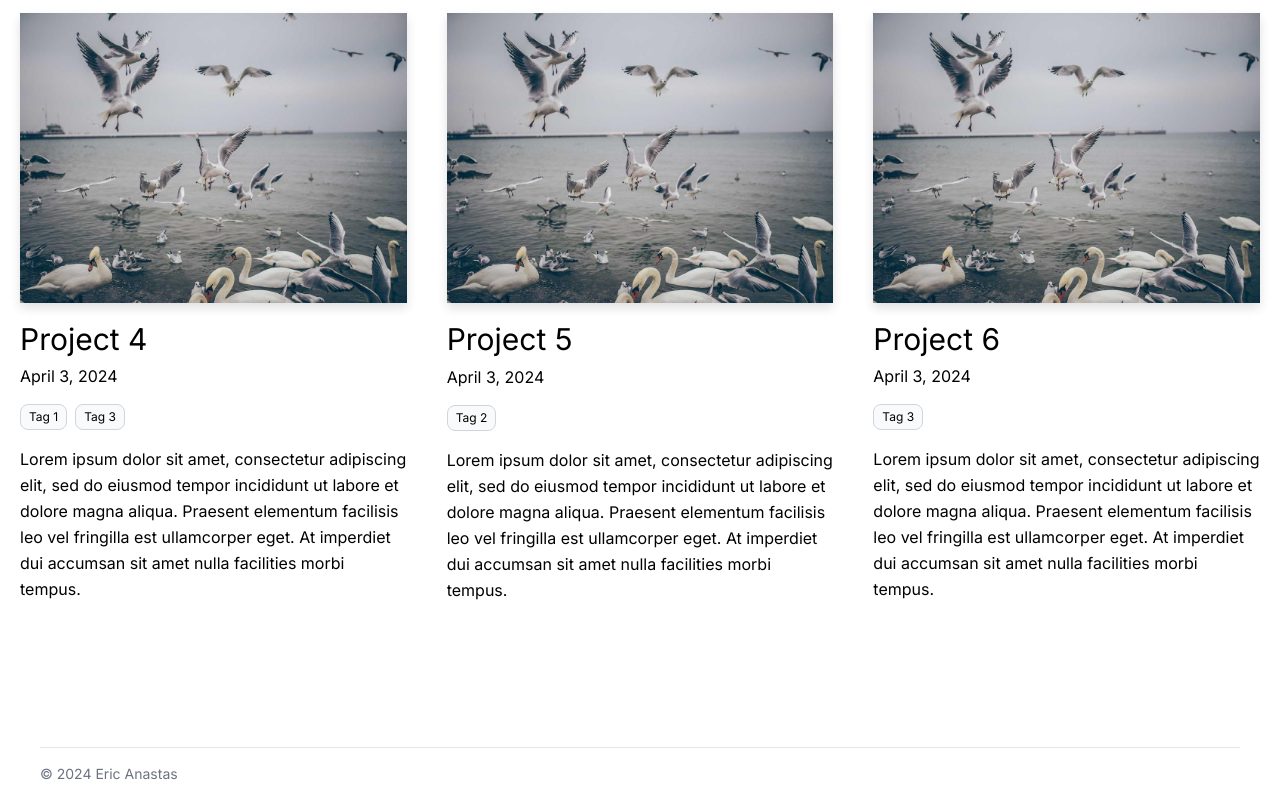
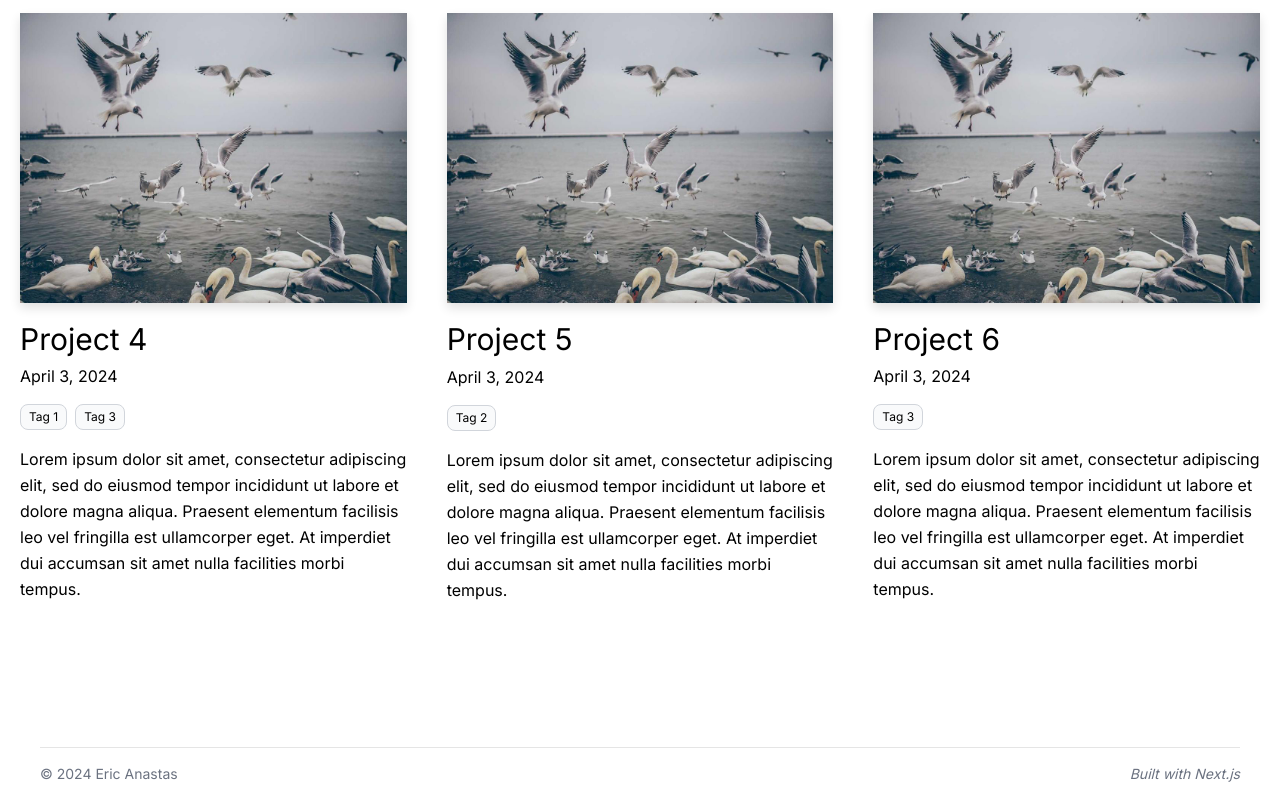
Before and after one commit to ericanastas/ericanastas.com, a Next.js app: page / in a window 1280 px wide. Shown: the part 744-1544 px from the top of the page. Built offline with nearby package versions, Linux system fonts and the light colour scheme.

Commit message:
Added built with next.js to footer #3

```diff
--- a/src/app/_components/footer.tsx
+++ b/src/app/_components/footer.tsx
@@ -8,9 +8,19 @@ export function Footer() {
     <footer>
       <Container>
         <hr className="border-neutral-200 mt-28 mb-4" />
-        <span className="block text-sm text-gray-500 text-left dark:text-gray-400 mb-4">
-          © {YEAR} Eric Anastas
-        </span>
+        <div className="flex flex-row">
+          <span className="block text-sm text-gray-500 text-left dark:text-gray-400 mb-4">
+            © {YEAR} Eric Anastas
+          </span>
+          <div className="flex grow justify-end">
+            <span className="block text-sm text-gray-500 text-left dark:text-gray-400 mb-4 italic">
+              Built with{" "}
+              <a className="hover:underline" href="https://nextjs.org/">
+                Next.js
+              </a>
+            </span>
+          </div>
+        </div>
       </Container>
     </footer>
   );
```
